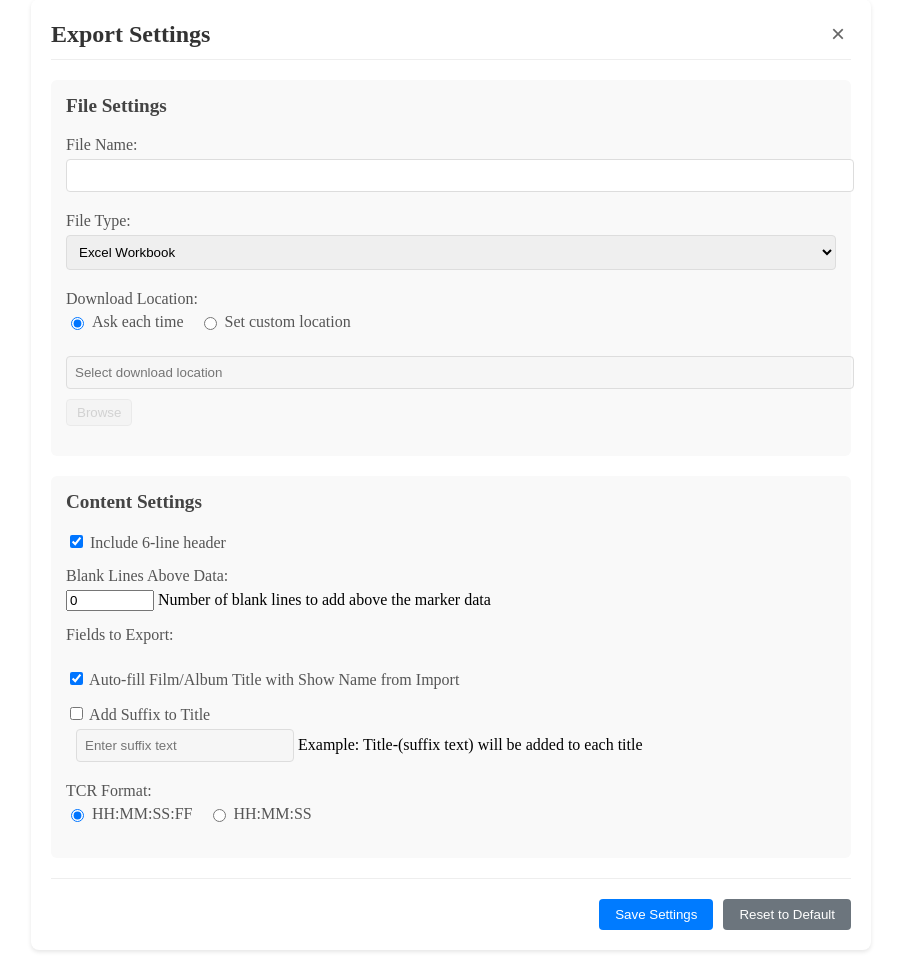
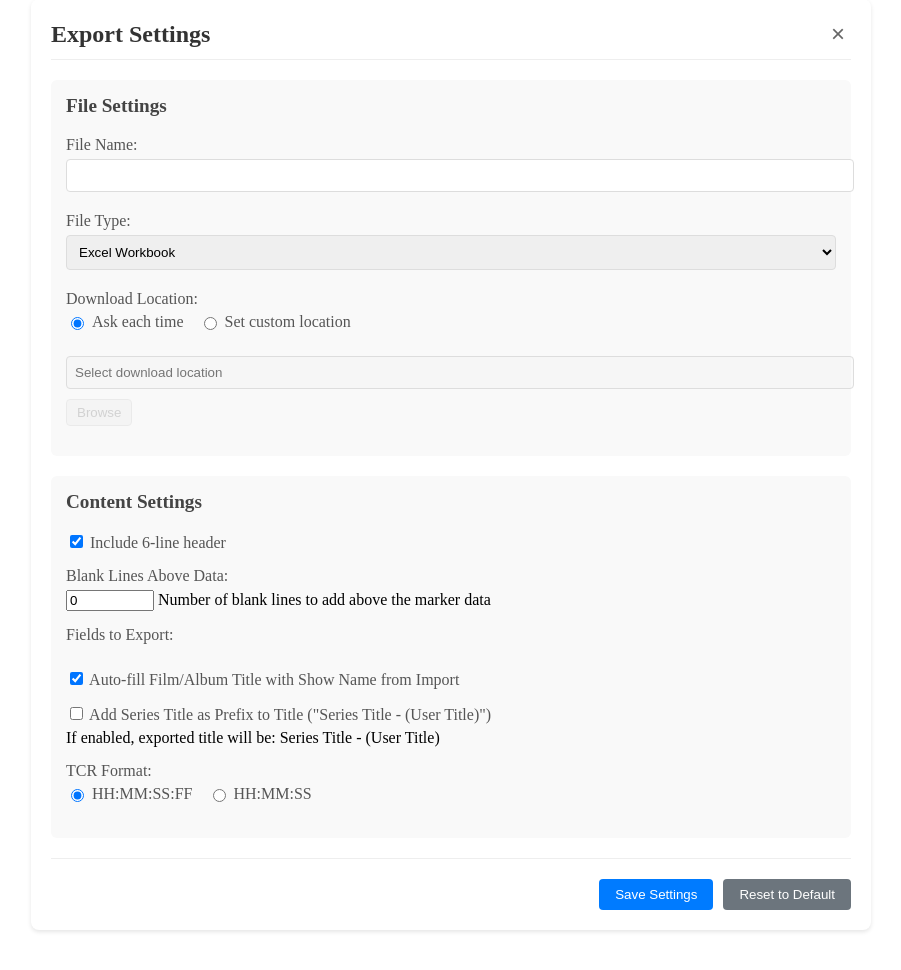
Before and after one commit to AnuragUb/MOSs, a Flask app: page /export-settings in a window 1280 px wide. Shown: the part 21-991 px from the top of the page, without its empty margins (189-1090 px from the left). After the commit the page ends 953 px from the top, so only its background shows below. Run offline with Flask 3, Linux system fonts and the light colour scheme; some libraries are stand-ins or nearby versions.

Commit message:
feat(export-settings): update UI to add Series Title prefix option and remove suffix option

```diff
--- a/templates/export_settings.html
+++ b/templates/export_settings.html
@@ -81,11 +81,10 @@
 
                 <div class="setting-group">
                     <label>
-                        <input type="checkbox" id="useTitleSuffix">
-                        Add Suffix to Title
+                        <input type="checkbox" id="addSeriesTitlePrefix">
+                        Add Series Title as Prefix to Title ("Series Title - (User Title)")
                     </label>
-                    <input type="text" id="titleSuffix" placeholder="Enter suffix text" style="width: 200px; margin-left: 10px;" disabled>
-                    <span class="help-text">Example: Title-(suffix text) will be added to each title</span>
+                    <span class="help-text">If enabled, exported title will be: Series Title - (User Title)</span>
                 </div>
 
                 <div class="setting-group">
```
